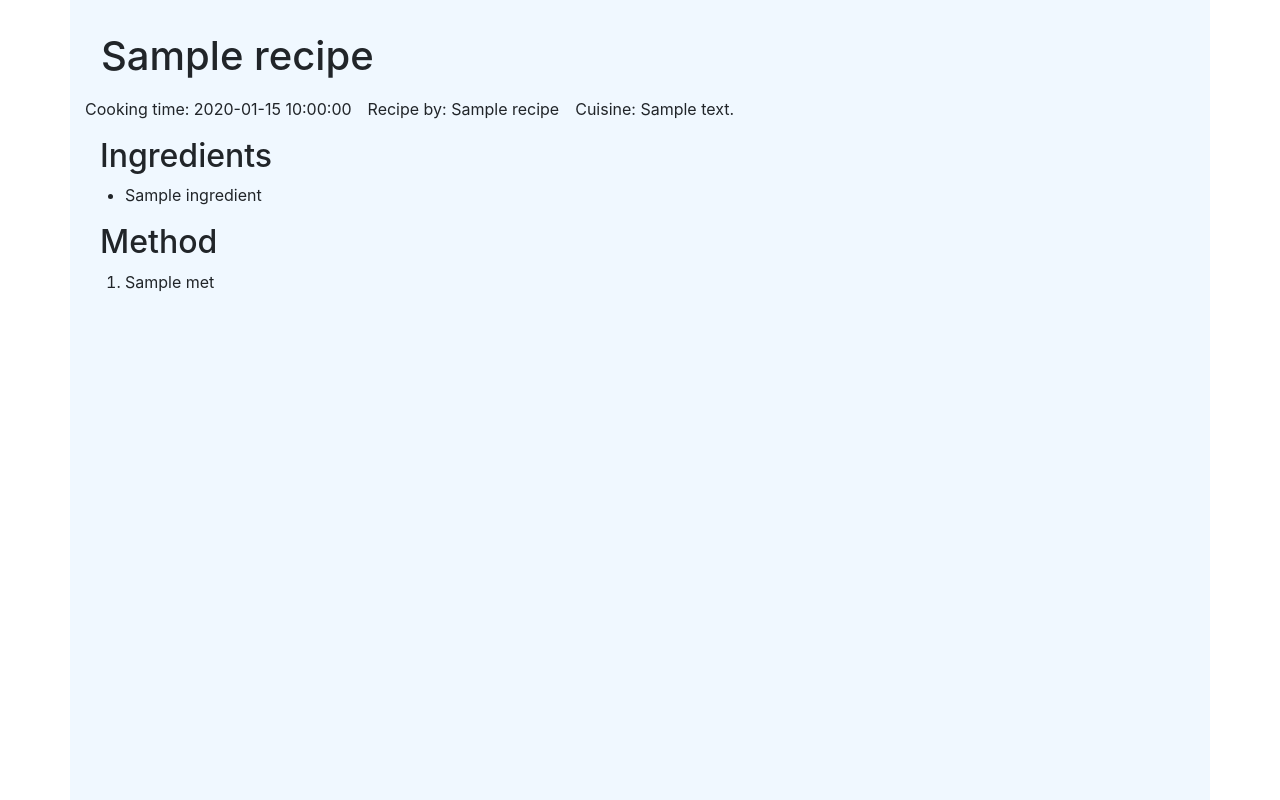
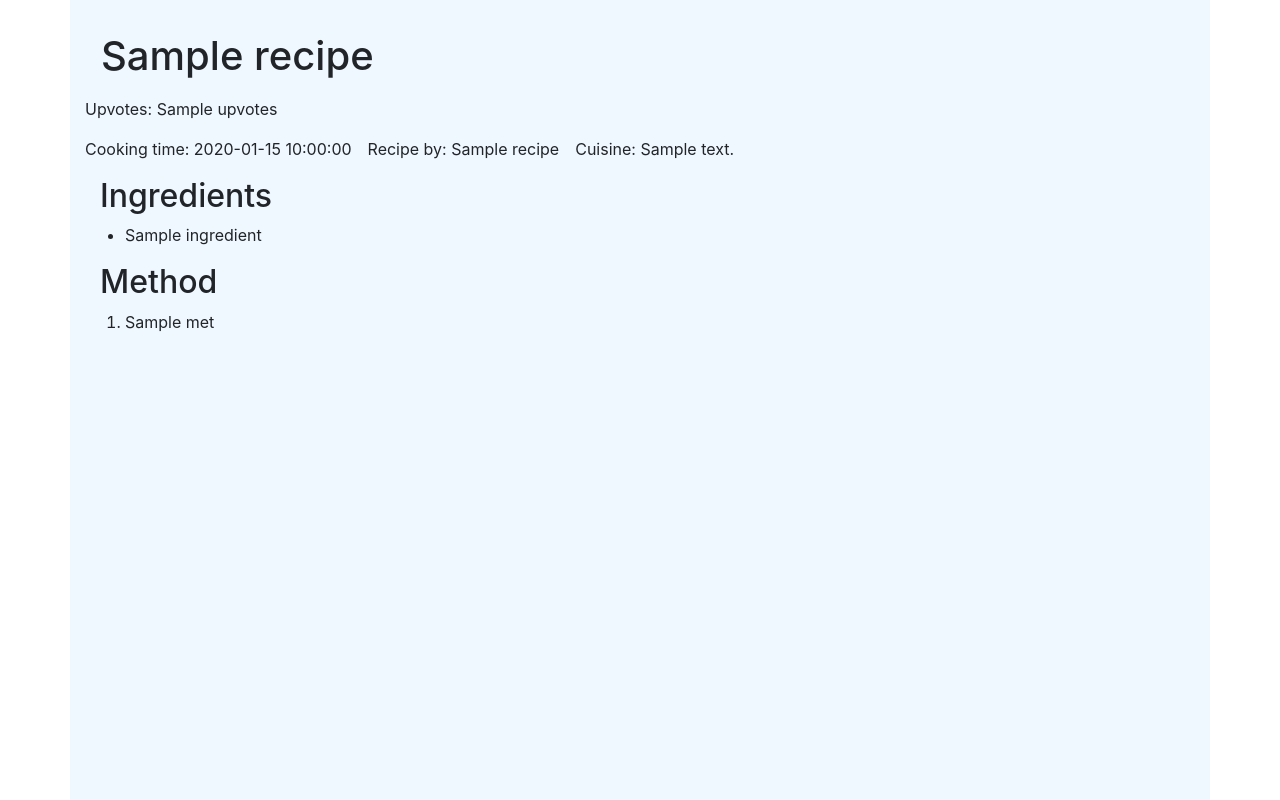
Before and after one commit to NinjaAiden/dcd-milestone-project, a Flask app: template templates/viewrecipe.html in a window 1280 px wide. Shown: the part 56-856 px from the top of the page. Run offline with Flask 2, Linux system fonts and the light colour scheme; the template is opened without the code that fills it: most values are stand-ins (such as "Sample title", 1, 10 or a date in 2020); some libraries are stand-ins or nearby versions.

Commit message:
added clarity to upvote button

```diff
--- a/templates/viewrecipe.html
+++ b/templates/viewrecipe.html
@@ -19,6 +19,8 @@
             {% endif %} {% endwith %}
         </div>
     </div>
+
+    <p class='row'>Upvotes: {{recipe.upvotes}}</p>
 
     <div class="row">
         <p class='mr-3'>Cooking time: {{recipe.cook_time}}</p>
```
